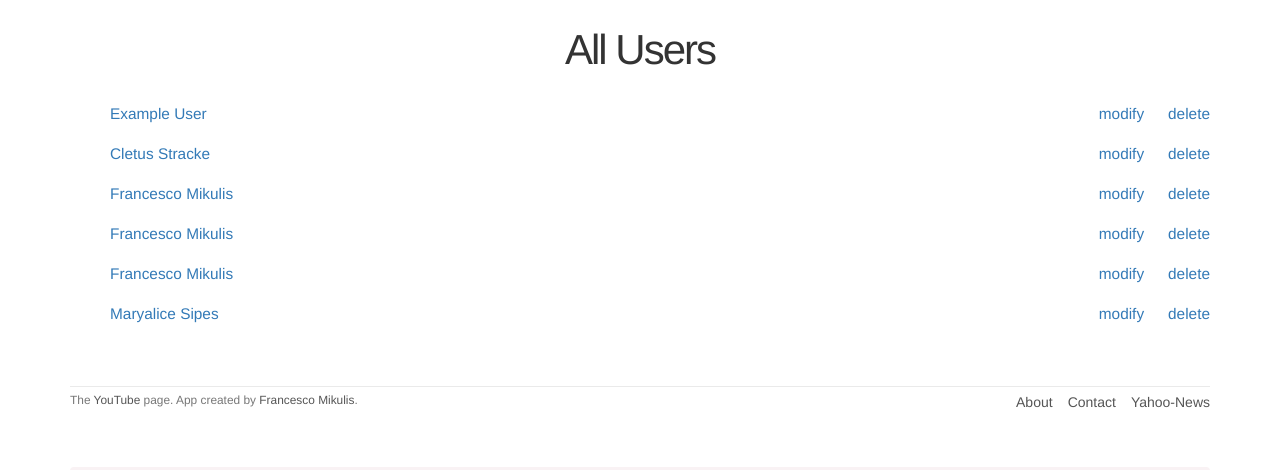
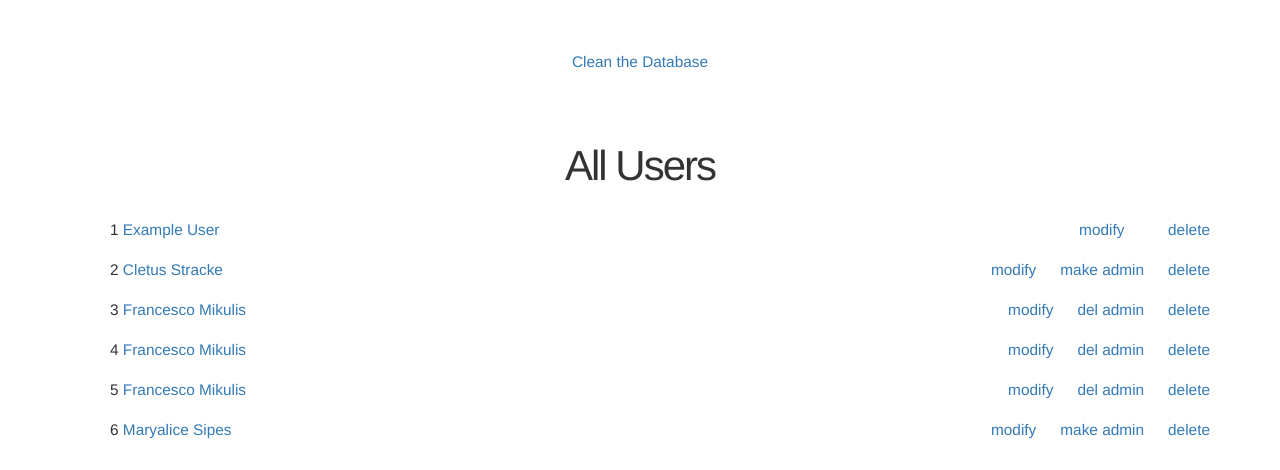
Before and after one commit to francescomikulis/solar-vision, a Rails app: page /admin_tools in a window 1280 px wide. Shown: the part 51-521 px from the top of the page. Run offline with Rails 7, Linux system fonts and the light colour scheme; a user stored in the database is signed in; style sheets or scripts are compiled from the project's sources; parts of the project's set-up code (start-up, migrations or seed data) failed here and were passed over; some libraries are stand-ins or nearby versions.

Commit message:
More functionality added to admin powers

```diff
--- a/app/controllers/admin_power_controller.rb
+++ b/app/controllers/admin_power_controller.rb
@@ -1,17 +1,68 @@
 class AdminPowerController < ApplicationController
-
-  def setup
-    @user = User.find_by(id: '1')
-    @id = '1'
-  end
+  before_action :admin_user
 
   def list
     @admin_power = User.paginate(page: params[:page])
   end
 
-  def edit ()
-    #@user = user
-    @user = User.find_by(id: '1')
+  def edit
+    @user = User.find_by(id: params[:format])
+    redirect_to edit_user_url(@user)
   end
 
+  def makeAdmin
+    @user = User.find_by(id: params[:format])
+    @user.toggle(:admin)
+    if @user.save
+      message = "User "
+      message += @user.name
+      message += " successfully became an ADMIN"
+      flash[:success] = message
+      redirect_to admin_tools_url
+    else
+      flash[:warning] = "User failed to become an ADMIN"
+      redirect_to admin_tools_url
+    end
+  end
+
+  def delAdmin
+    @user = User.find_by(id: params[:format])
+    @user.toggle(:admin)
+    if @user.save
+      message = "User "
+      message += @user.name
+      message += " successfully lost ADMIN privileges"
+      flash[:success] = message
+      redirect_to admin_tools_url
+    else
+      flash[:warning] = "User failed to lose ADMIN privileges"
+      redirect_to admin_tools_url
+    end
+  end
+
+  def admin
+    params[:confirmation]
+  end
+
+  def cleanup
+    @users = User.all
+    @users.each do |totaluser|
+      if totaluser.account_expired(totaluser.id)
+        destroy(totaluser.id)
+      end
+    end
+  end
+
+  def destroy(id)
+    User.find(id).destroy
+    flash[:success] = "Users were deleted"
+    redirect_to users_url
+  end
+
+  private
+
+    def admin_user
+      redirect_to(root_url) unless current_user.admin?
+    end
+
 end
--- a/app/helpers/admin_power_helper.rb
+++ b/app/helpers/admin_power_helper.rb
@@ -1,2 +1,5 @@
 module AdminPowerHelper
+  def id_of_clicked_user(user)
+    user.id
+  end
 end
--- a/app/models/user.rb
+++ b/app/models/user.rb
@@ -1,7 +1,7 @@
 class User < ActiveRecord::Base
   attr_accessor :remember_token, :activation_token, :reset_token
-  before_save   :downcase_email, :password_confirmed
-  before_create :create_activation_digest, :password_confirmed
+  before_save   :downcase_email
+  before_create :create_activation_digest
   validates :name,  presence: true, length: { maximum: 50 }
    VALID_EMAIL_REGEX = /\A[\w+\-.]+@[a-z]+[.][a-z]+\.?[a-z]+\z/i
    validates :email, presence: true, length: { maximum: 255 },
@@ -51,6 +51,7 @@ class User < ActiveRecord::Base
     UserMailer.account_activation(self).deliver_now
   end
 
+  # Addes attribute reset digest token
   def create_reset_digest
     self.reset_token = User.new_token
     update_attribute(:reset_digest, User.digest(reset_token))
@@ -67,10 +68,21 @@ class User < ActiveRecord::Base
     reset_sent_at < 2.hours.ago
   end
 
+  # Returns true if password matches it's confirmation
   def password_confirmed
     (self.password == self.password_confirmation)
   end
 
+  # Returns true if user is an admin
+  def admin?
+    self.admin
+  end
+
+  # Returns true if account was created 2 hours ago and email was not opened
+  def account_expired(id)
+    user = User.find(id)
+    (user.activation_email_sent < 2.hours.ago) && (!user.activated?)
+  end
 
    private
 
--- a/app/views/admin_power/_people.html.erb
+++ b/app/views/admin_power/_people.html.erb
@@ -1,11 +1,22 @@
 
-  <p class="pull-left"><%= link_to user.name, user %></p>
+  <p class="pull-left">
+    <%= id_of_clicked_user(user) %>
+    <%= link_to user.name, user %></p>
   <%# <%= link_to gravatar_for(user, size: 50), user %>
    <% if current_user.admin?%>  <%# && !current_user?(user) %>
   <p class="pull-right">
-    <%= link_to "modify", admin_tools_user_edit_path(user.id) %> <%# edit_user_path(user)%>
+    <%= link_to "modify", edit_user_url(id_of_clicked_user(user)) %>
+    &emsp;
+    <% if user.id!=current_user.id %>
+      <% if user.admin?  %>
+        <%= link_to "del admin", admin_tools_delAdmin_path(id_of_clicked_user(user)) %>
+      <% else %>
+        <%= link_to "make admin", admin_tools_makeAdmin_path(id_of_clicked_user(user)) %>
+      <% end %>
+    <% end %>
     &emsp;
     <%= link_to "delete", user_path(user), method: :delete, data: { confirm: "You sure?" }%>
   </p>
+
   <br></br>
   <% end %>
--- /dev/null
+++ b/app/views/admin_power/cleanup.html.erb
@@ -0,0 +1,6 @@
+<p> This page will have no text but will cleanup the database
+  of all the users that, passed the 2 hours, haven't activated the account.
+  The algorithm passed all the database to be sure that there are no accounts
+  that were not activated in the past 2 hours
+  <br></br>
+  --> This should become an automatic task! >-- </p>
--- a/app/views/admin_power/list.html.erb
+++ b/app/views/admin_power/list.html.erb
@@ -1,9 +1,13 @@
 <% provide(:title, 'Administrative tools') %>
+<br></br>
+<p class="center"><%= link_to "Clean the Database", admin_tools_cleanup_path %></p>
+<br></br>
 <h1>All Users</h1>
+
 
 <%= will_paginate %>
 
-<ul class="admin_power">
+<ul>
   <% @admin_power.each do |totaluser| %>
     <%= render 'admin_power/people', user: totaluser %> <%#this is equal to%>
 <%#    <%= render totaluser %> <%#THIS%>
--- /dev/null
+++ b/app/views/admin_power/makeAdmin.html.erb
@@ -0,0 +1 @@
+<p> Hello There</p>
--- a/app/views/layouts/_header.html.erb
+++ b/app/views/layouts/_header.html.erb
@@ -4,7 +4,9 @@
     <nav>
       <ul class="nav navbar-nav navbar-right">
 
+        <% if logged_in? && current_user.admin? %>
         <li><%= link_to "Playground", optional_admin_path(current_user) %></li>
+        <% end %>
 
         <li><%= link_to "Home",   root_path %></li>
         <li><%= link_to "Help",   help_path %></li>
@@ -18,8 +20,9 @@
             <ul class="dropdown-menu">
               <li><%= link_to "Profile", current_user %></li>
               <li><%= link_to "Settings", edit_user_path(current_user) %></li>
+              <% if current_user.admin? %>
               <li><%= link_to "Administrative Tools", admin_tools_path %></li>
-
+              <% end %>
               <li class="divider"></li>
               <li>
                 <%= link_to "Log out", logout_path, method: "delete" %>
--- a/config/routes.rb
+++ b/config/routes.rb
@@ -17,8 +17,11 @@ Rails.application.routes.draw do
 
   resources :optional_admin
 
-  get 'admin_tools' => 'admin_power#list'
-  get 'admin_tools/user_edit' => 'admin_power#edit'
+  get 'admin_tools'             =>'admin_power#list'
+  get 'admin_tools/user'        =>'admin_power#edit'
+  get 'admin_tools/makeAdmin'   =>'admin_power#makeAdmin'
+  get 'admin_tools/delAdmin'    =>'admin_power#delAdmin'
+  get 'admin_tools/cleanup'     =>'admin_power#cleanup'
 
   resources :account_activations, only: [:edit]
   resources :password_resets,     only: [:new, :create, :edit, :update]
--- a/db/migrate/20150705122010_add_activation_to_users.rb
+++ b/db/migrate/20150705122010_add_activation_to_users.rb
@@ -1,5 +1,6 @@
 class AddActivationToUsers < ActiveRecord::Migration
   def change
+    add_column :users, :activation_email_sent, :datetime
     add_column :users, :activation_digest, :string
     add_column :users, :activated, :boolean, default: false
     add_column :users, :activated_at, :datetime
```
Also changed, not shown: app/controllers/users_controller.rb (+20 -6 lines), app/views/admin_power/edit.html.erb (deleted, +0 -29 lines), db/seeds.rb (+10 -5 lines), test/fixtures/users.yml (+5 -0 lines), db/schema.rb.
